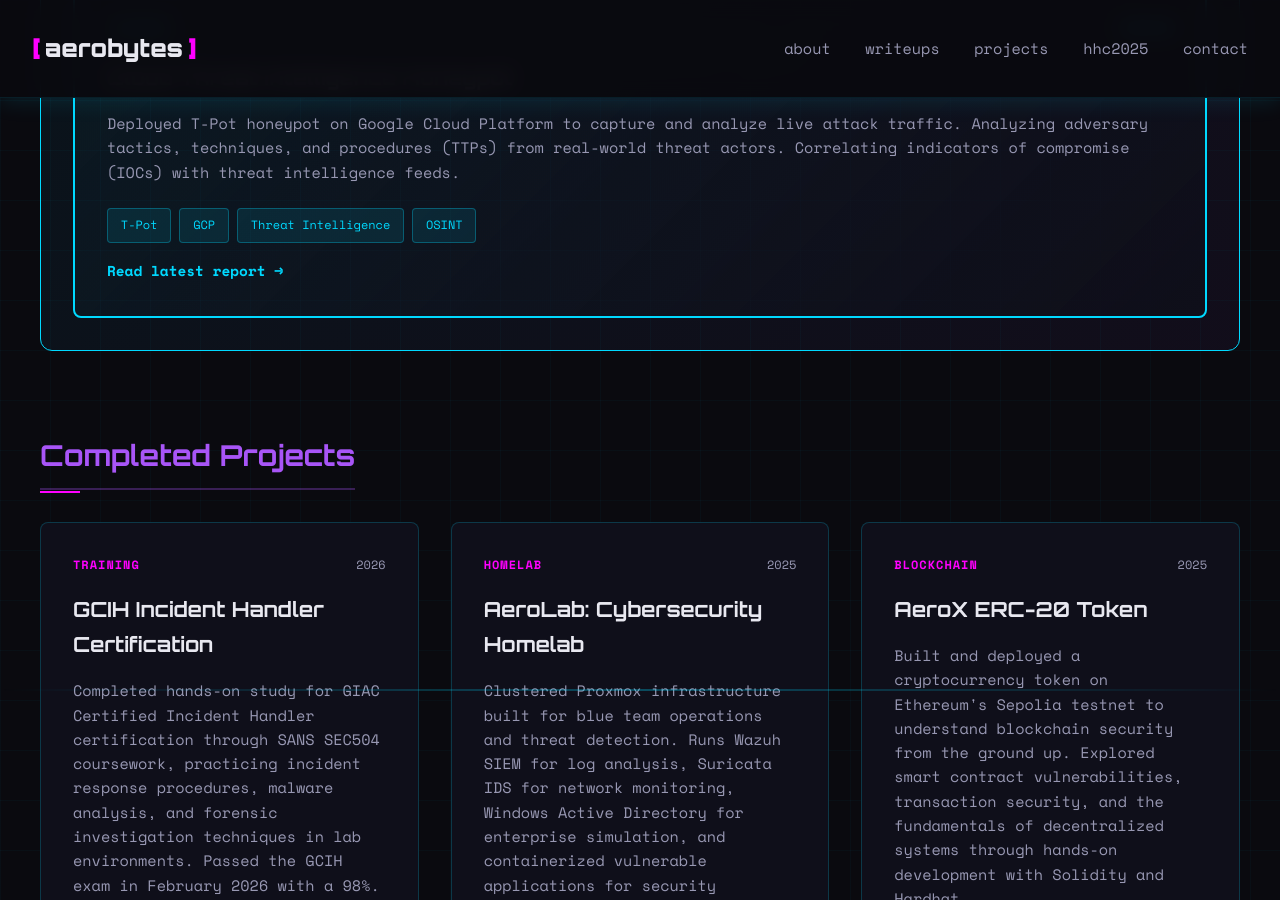
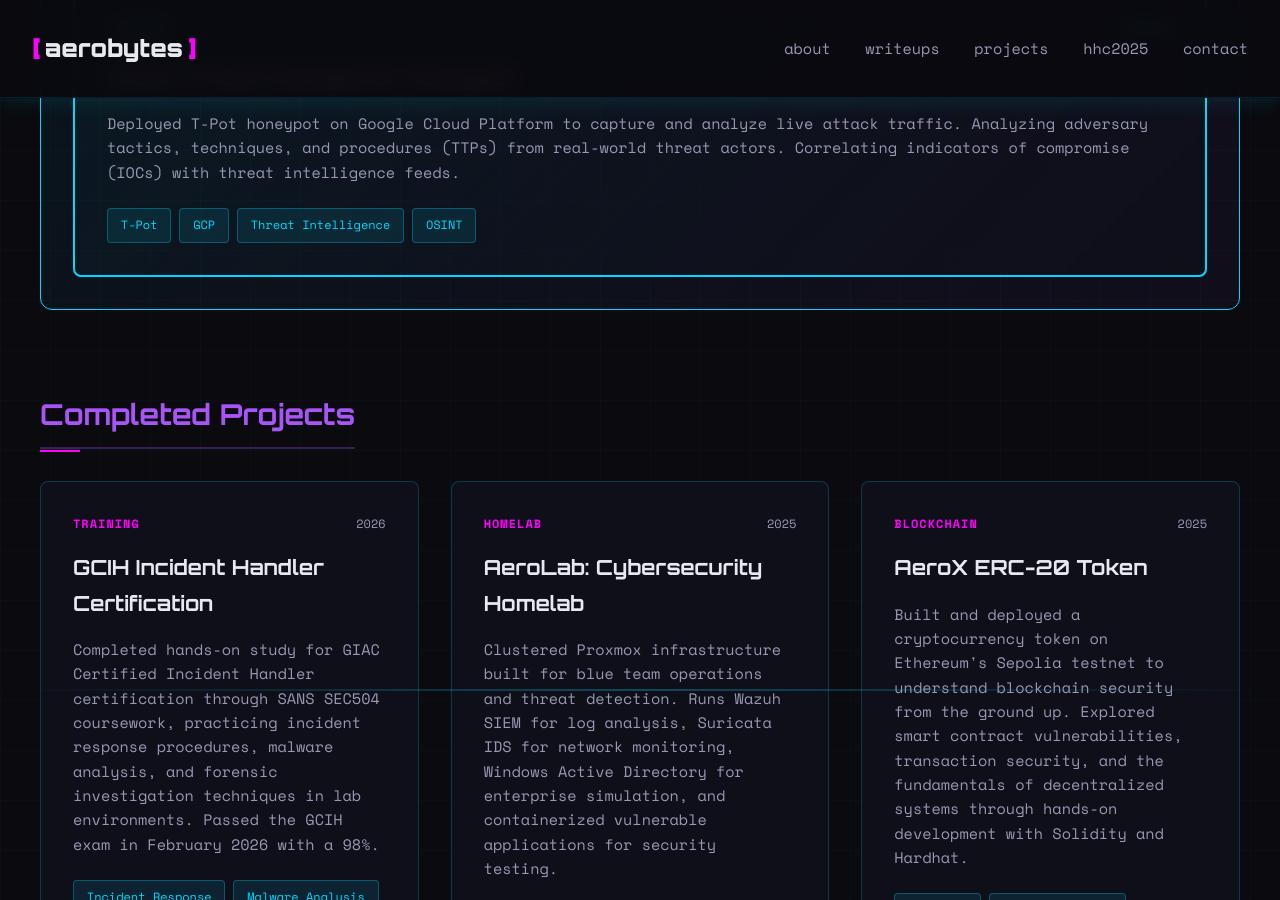
Before and after one commit to Aeronique/aerobytes-site, a Jekyll site: the page built from projects.html, in a window 1280 px wide and 900 px high, scrolled down 577 px. Built offline with Jekyll 4.4.1, drawn with Linux system fonts in a browser that asks for light colours.

Commit message:
Update projects.html

```diff
--- a/projects.html
+++ b/projects.html
@@ -35,7 +35,6 @@ permalink: /projects/
                         <span class="tag">Threat Intelligence</span>
                         <span class="tag">OSINT</span>
                     </div>
-                    <a href="/writeups/31-days-exposed-01/" class="card-link">Read latest report →</a>
                 </div>
             </div>
         </div>
```
